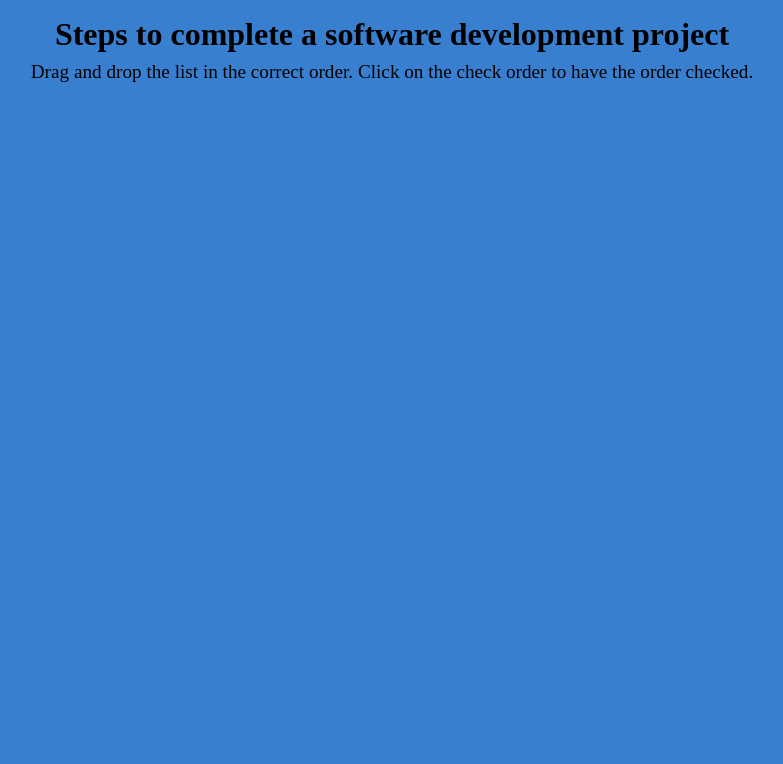
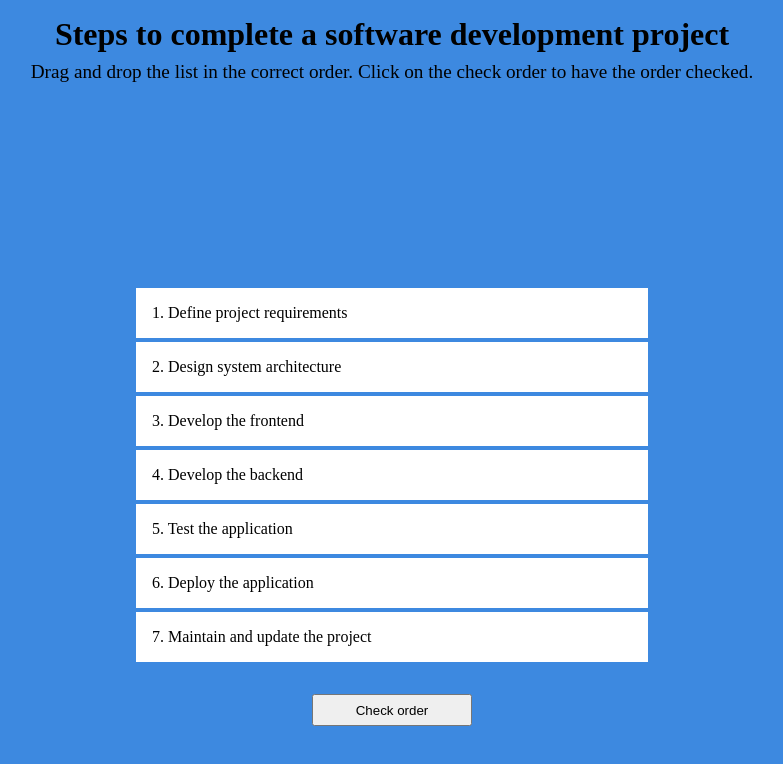
Before and after one commit to bennicodes/draggable-list-workshop, a website built with Vite: page index.html in a window 1280 px wide. Shown: the whole page, without its empty margins (248-1031 px from the left). Built offline with nearby package versions, Linux system fonts and the light colour scheme.

Commit message:
created list items dynamically

```diff
--- a/src/css/reset.css
+++ b/src/css/reset.css
@@ -6,3 +6,7 @@
 button {
   cursor: pointer;
 }
+ol,
+ul {
+  list-style: none;
+}
--- a/src/css/style.css
+++ b/src/css/style.css
@@ -1,6 +1,6 @@
 body {
   width: 100%;
-  min-height: 100vh;
+  height: 100vh;
   background-color: var(--background-color);
 }
 
@@ -15,9 +15,14 @@ body {
   font-size: var(--font-size-medium);
 }
 
+main {
+  width: 100%;
+  height: 100%;
+}
+
 .main-container {
   width: 100%;
-  height: 100%;
+  min-height: 100%;
   display: flex;
   flex-direction: column;
   justify-content: center;
@@ -32,3 +37,25 @@ body {
   flex-direction: column;
   gap: var(--spacing-xsmall);
 }
+
+.list__item {
+  padding: var(--spacing-medium);
+  background-color: var(--text-color);
+  cursor: grab;
+}
+
+.list__item--dragged {
+  background-color: royalblue;
+}
+
+.list__compare-button {
+  min-width: 160px;
+  min-height: 32px;
+}
+
+.correct {
+  background-color: lightgreen;
+}
+.incorrect {
+  background-color: red;
+}
--- a/src/css/variables.css
+++ b/src/css/variables.css
@@ -1,6 +1,6 @@
 :root {
   /* Colors */
-  --background-color: #387fd0;
+  --background-color: #3d89e0;
   --text-color: white;
   --heading-background-color: #0f0f0f;
 
--- a/src/js/app.js
+++ b/src/js/app.js
@@ -0,0 +1,4 @@
+// Imports
+import createListItems from "./createListItems.js";
+
+document.addEventListener("DOMContentLoaded", createListItems);
--- /dev/null
+++ b/src/js/createListItems.js
@@ -0,0 +1,22 @@
+import stepsForSoftwareProject from "./stepsData.js";
+
+const createListItems = () => {
+  const list = document.querySelector(".list");
+  list.innerHTML = "";
+  stepsForSoftwareProject.forEach((step, index) => {
+    const listItem = document.createElement("li");
+    list.append(listItem);
+    listItem.textContent = `${index + 1}. ${step}`;
+    listItem.classList.add("list__item");
+    listItem.setAttribute("draggable", true);
+    listItem.setAttribute("data.index", index);
+  });
+  const compareButton = document.createElement("button");
+  document.querySelector(".main-container").append(compareButton);
+  compareButton.textContent = "Check order";
+  compareButton.classList.add("list__compare-button");
+  //   compareButton.addEventListener("click", compareOrder);
+  //   handleDragAndDrop();
+};
+
+export default createListItems
--- /dev/null
+++ b/src/js/stepsData.js
@@ -0,0 +1,11 @@
+const stepsForSoftwareProject = [
+  "Define project requirements",
+  "Design system architecture",
+  "Develop the frontend",
+  "Develop the backend",
+  "Test the application",
+  "Deploy the application",
+  "Maintain and update the project",
+];
+
+export default stepsForSoftwareProject;
```
